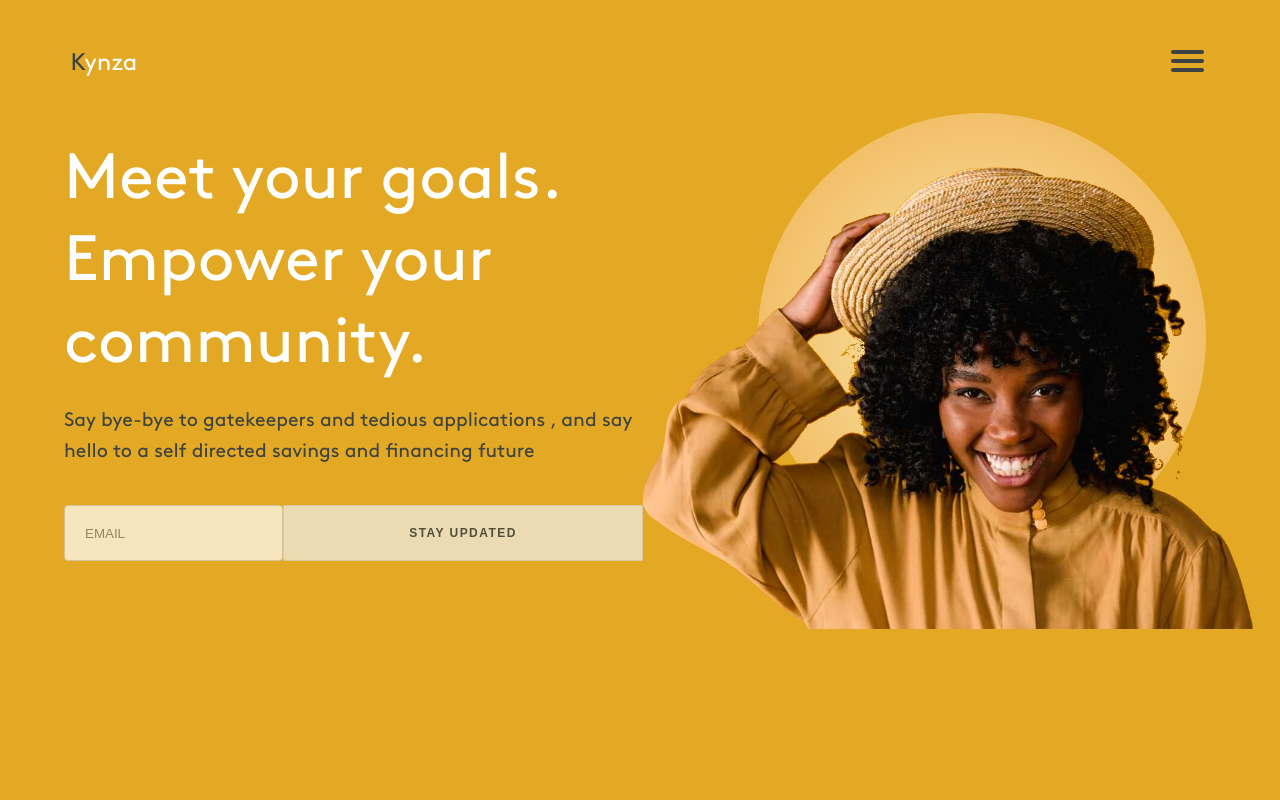
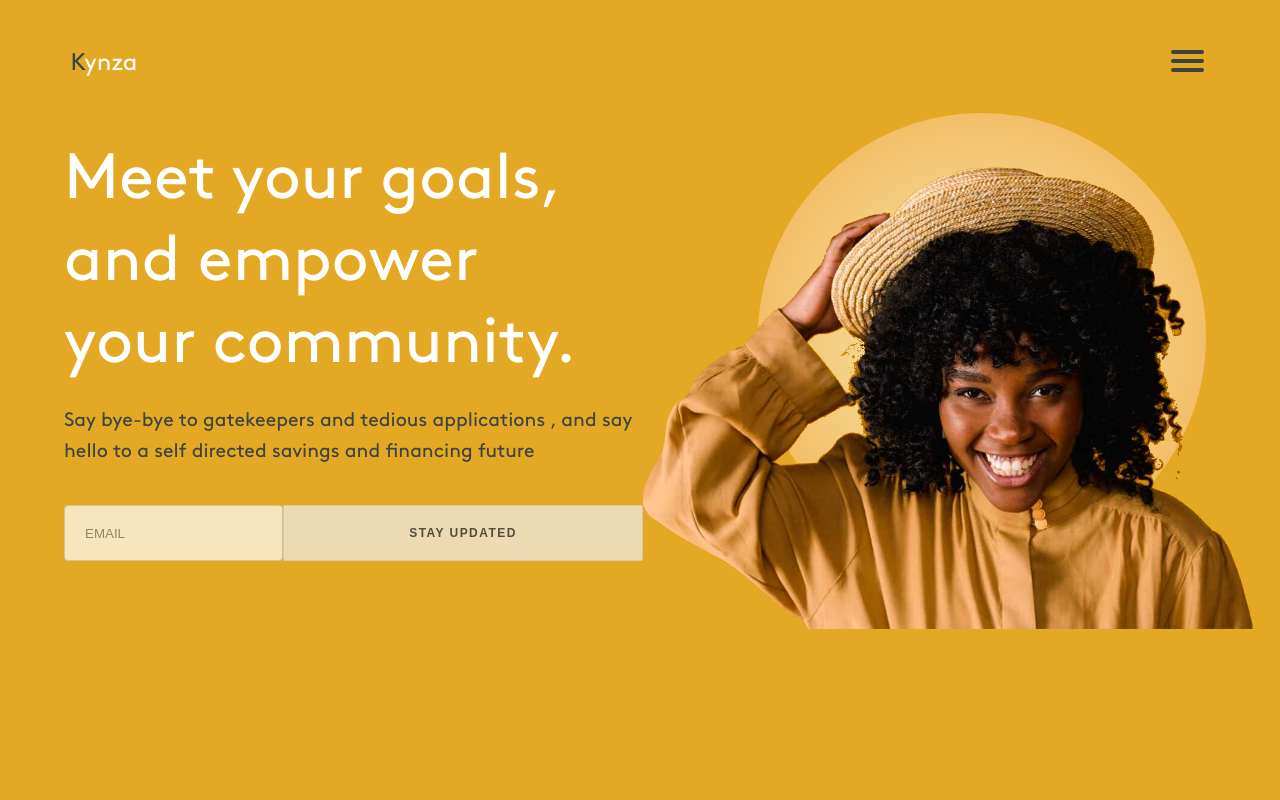
Before and after one commit to ismahanali/kynza, a plain HTML site: page index.html in a window 1280 px wide. Shown: the top 800 px of the page. Drawn offline with Linux system fonts and the light colour scheme.

Commit message:
fourth again

```diff
--- a/index.html
+++ b/index.html
@@ -58,7 +58,7 @@
         </nav>
         <div class="header-information">
             <div class="header-text">
-                <h1>Meet your goals. Empower your community.</h1>
+                <h1>Meet your goals, and empower your community.</h1>
                 <p>Say bye-bye to gatekeepers and tedious applications , and say hello to a self directed savings and financing future</p>
                 <div class="email-submission">
                     <input type="text" id="email" name="email" placeholder="EMAIL"> <button> STAY UPDATED </button>
```
